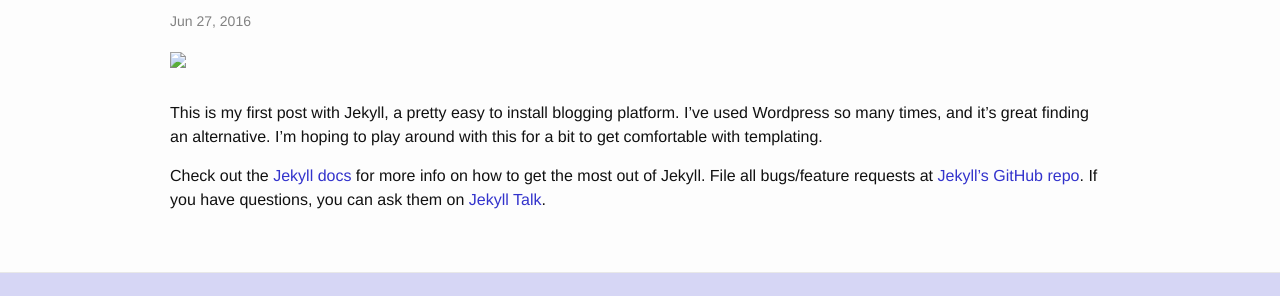
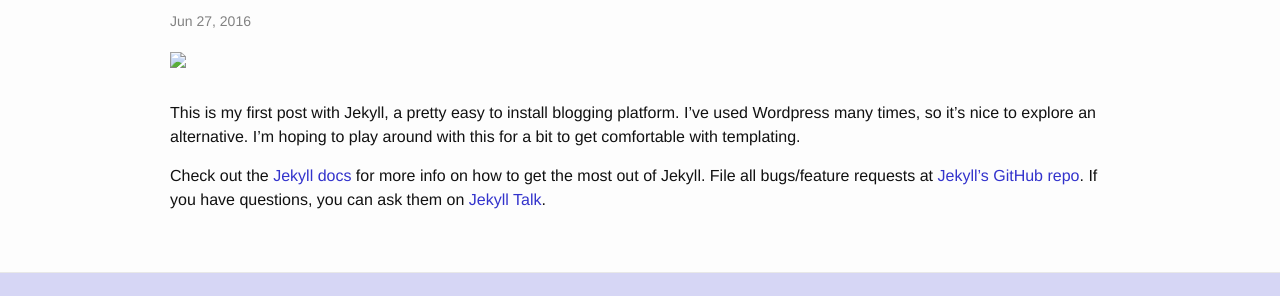
Before and after one commit to megancoyle/blogging-time, a Jekyll site: the page built from _posts/2016-06-27-working-with-jekyll.markdown, in a window 1280 px wide. Shown: the part 138-434 px from the top of the page. Built offline with Jekyll 4.4.1, drawn with Linux system fonts in a browser that asks for light colours.

Commit message:
Adjust text

```diff
--- a/_posts/2016-06-27-working-with-jekyll.markdown
+++ b/_posts/2016-06-27-working-with-jekyll.markdown
@@ -6,7 +6,7 @@ date:   2016-06-27 14:17:54 -0400
 categories: jekyll update
 ---
 
-This is my first post with Jekyll, a pretty easy to install blogging platform. I've used Wordpress so many times, and it's great finding an alternative. I'm hoping to play around with this for a bit to get comfortable with templating.
+This is my first post with Jekyll, a pretty easy to install blogging platform. I've used Wordpress many times, so it's nice to explore an alternative. I'm hoping to play around with this for a bit to get comfortable with templating.
 
 Check out the [Jekyll docs][jekyll-docs] for more info on how to get the most out of Jekyll. File all bugs/feature requests at [Jekyll’s GitHub repo][jekyll-gh]. If you have questions, you can ask them on [Jekyll Talk][jekyll-talk].
 
```
